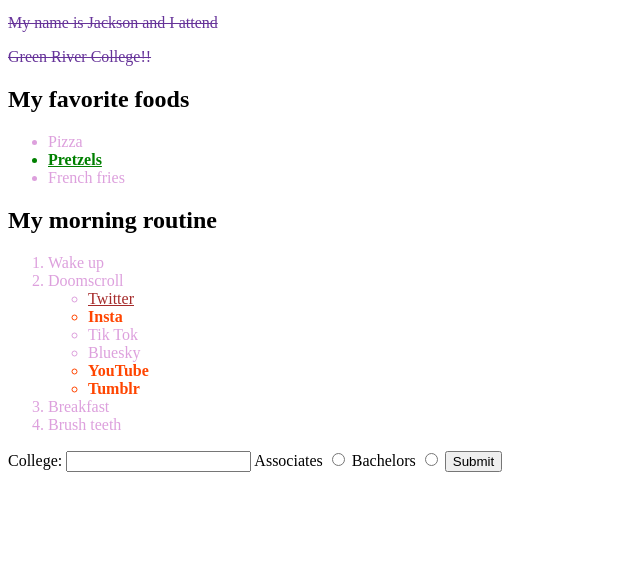
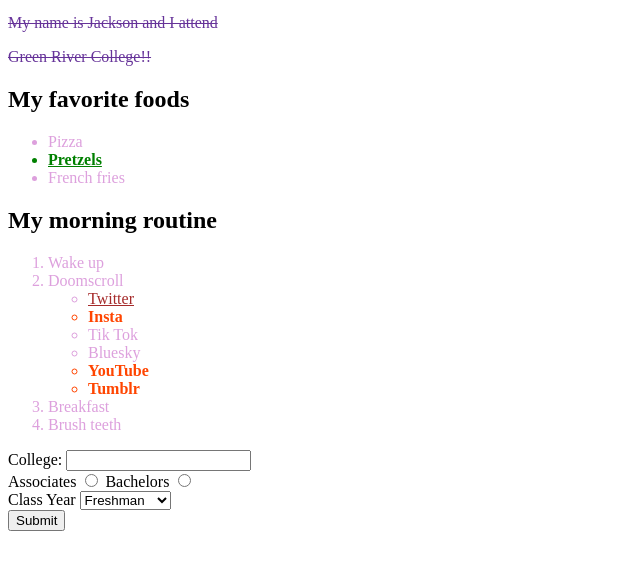
Before and after one commit to JacksonBergerson2029/gitHubLiveCode, a plain HTML site: page index.html in a window 1280 px wide. Shown: the part 100-670 px from the top of the page, without its empty margins (0-640 px from the left). Drawn offline with Linux system fonts and the light colour scheme.

Commit message:
Added forms

```diff
--- a/index.html
+++ b/index.html
@@ -43,13 +43,28 @@
     </ol>
 
     <form action="https://script.google.com/macros/s/AKfycbz6cewkwC6P68-qotOokhBb_v1Zxr3aozRItX-rFramd4p_7R3XzwHLj7o1mN-6Okez/exec" method="post">
+        <div>
         <label for="yourCollege">College: </label>
-        <input id="yourCollege" name="college" type="text">
+        <input id="yourCollege" name="college" type="text" required>
+        </div>
 
+        <div>
         <label for="associateOption">Associates</label>
         <input id="associateOption" type="radio" name="degreeType" value="AS">
+
         <label for="bachelorOption">Bachelors</label>
         <input id="bachelorOption" type="radio" name="degreeType" value="BS">
+        </div>
+
+        <div>
+        <label for="yearSelector">Class Year</label>
+        <select id="yearSelector "name="year">
+            <option value="F">Freshman</option>
+            <option value="So">Sophomore</option>
+            <option value="J">Junior</option>
+            <option value="Se">Senior</option>
+        </select>
+        </div>
 
         <button type="submit">Submit</button>
     </form>
```
